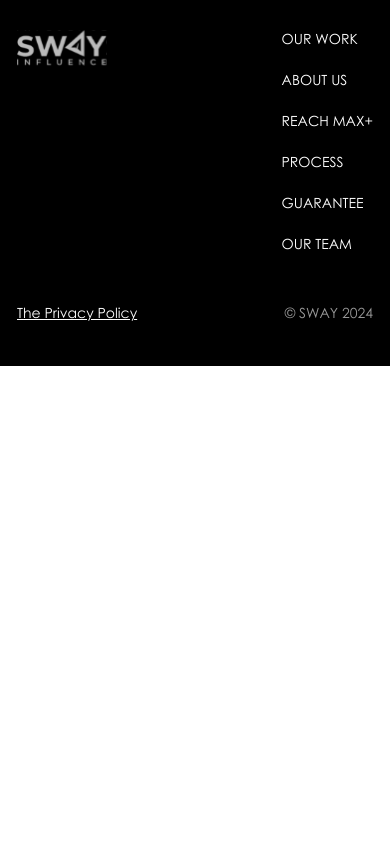
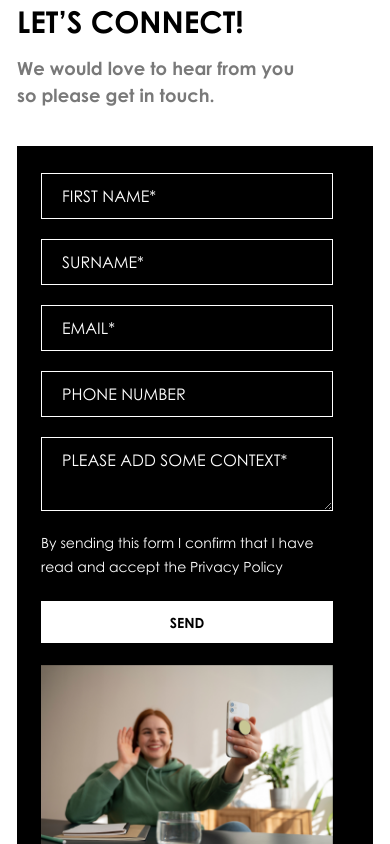
Before and after one commit to Hillel1408/SWAY, a Next.js app: page / in a window 390 px wide. Shown: the top 844 px of the page. Built offline with nearby package versions, Linux system fonts and the light colour scheme.

Commit message:
Connect адаптив

```diff
--- a/src/app/page.tsx
+++ b/src/app/page.tsx
@@ -11,8 +11,8 @@ export default function Home() {
             <Process />
             <Guarantee />
             <Marketing />
-            <OurTeam />
-            <Connect /> */}
+            <OurTeam /> */}
+            <Connect />
         </main>
     );
 }
--- a/src/components/Connect/Connect.tsx
+++ b/src/components/Connect/Connect.tsx
@@ -4,49 +4,50 @@ export default function Connect() {
     const submit = () => {};
 
     return (
-        <div className="_container pb-[130px] grid grid-cols-[1fr_1.3fr]">
+        <div className="_container pb-[130px] grid grid-cols-[1fr_1.3fr] md:grid-cols-[1fr] md:pb-[74px]">
             <div>
-                <h2 className="font-bold text-[36px] leading-[44px] text-black mb-[18px] uppercase">LET’S CONNECT!</h2>
-                <p className="font-bold text-[22px] leading-[27px] text-[#797979] mb-[70px]">
+                <h2 className="font-bold text-[36px] leading-[44px] text-black mb-[18px] uppercase sm:text-[30px] sm:mb-[11px]">LET’S CONNECT!</h2>
+                <p className="font-bold text-[22px] leading-[27px] text-[#797979] mb-[70px] sm:text-[18px] sm:mb-[37px]">
                     We would love to hear from you <br /> so please get in touch.
                 </p>
-                <img src="img/img-7.png" alt="" />
+                <img src="img/img-7.png" alt="" className="sm:hidden" />
             </div>
-            <div className="bg-black px-[47px] pt-[62px]">
+            <div className="bg-black px-[47px] pt-[62px] sm:pt-[27px] sm:pl-[24px] sm:pr-10">
                 <form action="#">
-                    <div className="grid grid-cols-2 gap-[36px]">
+                    <div className="grid grid-cols-2 gap-[36px] sm:grid-cols-1 sm:gap-5">
                         <input
                             type="text"
                             placeholder="FIRST NAME*"
-                            className="text-[16px] leading-[28px] text-white uppercase border border-white bg-transparent py-[10px] px-5 placeholder:text-white"
+                            className="text-[16px] leading-[28px] text-white uppercase border border-white bg-transparent py-[10px] px-5 placeholder:text-white sm:py-[8px]"
                         />
                         <input
                             type="text"
                             placeholder="SURNAME*"
-                            className="text-[16px] leading-[28px] text-white uppercase border border-white bg-transparent py-[10px] px-5 placeholder:text-white"
+                            className="text-[16px] leading-[28px] text-white uppercase border border-white bg-transparent py-[10px] px-5 placeholder:text-white sm:py-[8px]"
                         />
                         <input
                             type="email"
                             placeholder="EMAIL*"
-                            className="text-[16px] leading-[28px] text-white uppercase border border-white bg-transparent py-[10px] px-5 placeholder:text-white"
+                            className="text-[16px] leading-[28px] text-white uppercase border border-white bg-transparent py-[10px] px-5 placeholder:text-white sm:py-[8px]"
                         />
                         <input
                             type="tel"
                             placeholder="PHONE NUMBER"
-                            className="text-[16px] leading-[28px] text-white uppercase border border-white bg-transparent py-[10px] px-5 placeholder:text-white"
+                            className="text-[16px] leading-[28px] text-white uppercase border border-white bg-transparent py-[10px] px-5 placeholder:text-white sm:py-[8px]"
                         />
                         <textarea
                             placeholder="PLEASE ADD SOME CONTEXT*"
-                            className="col-span-2 text-[16px] leading-[28px] text-white uppercase border border-white bg-transparent py-[10px] px-5 placeholder:text-white"
+                            className="col-span-2 text-[16px] leading-[28px] text-white uppercase border border-white bg-transparent py-[10px] px-5 placeholder:text-white sm:col-span-1 sm:py-[8px]"
                         ></textarea>
                     </div>
-                    <div className="flex justify-between items-center mt-[63px]">
-                        <p className="text-[14px] leading-[24px] text-white max-w-[327px]">
+                    <div className="flex justify-between items-center mt-[63px] gap-10 sm:mt-5 sm:flex-col sm:items-start sm:gap-[22px]">
+                        <p className="text-[14px] leading-[24px] text-white max-w-[327px] sm:max-w-none">
                             By sending this form I confirm that I have read and accept <a href="#">the Privacy Policy</a>
                         </p>
-                        <Button text="SEND" className="bg-white text-black min-w-[174px]" />
+                        <Button text="SEND" className="bg-white text-black min-w-[174px] sm:w-full sm:h-[42px]" />
                     </div>
-                    <div className="bg-white w-[280px] px-[22px] pt-10 pb-[36px] ml-auto mt-[54px]">
+                    <img src="img/img-7.png" alt="" className="hidden sm:block mt-[22px]" />
+                    <div className="bg-white w-[280px] px-[22px] pt-10 pb-[36px] ml-auto mt-[54px] sm:ml-0 sm:py-[28px] sm:px-[18px] sm:w-[200px]">
                         <img src="img/icon-1.svg" alt="" />
                     </div>
                 </form>
```
